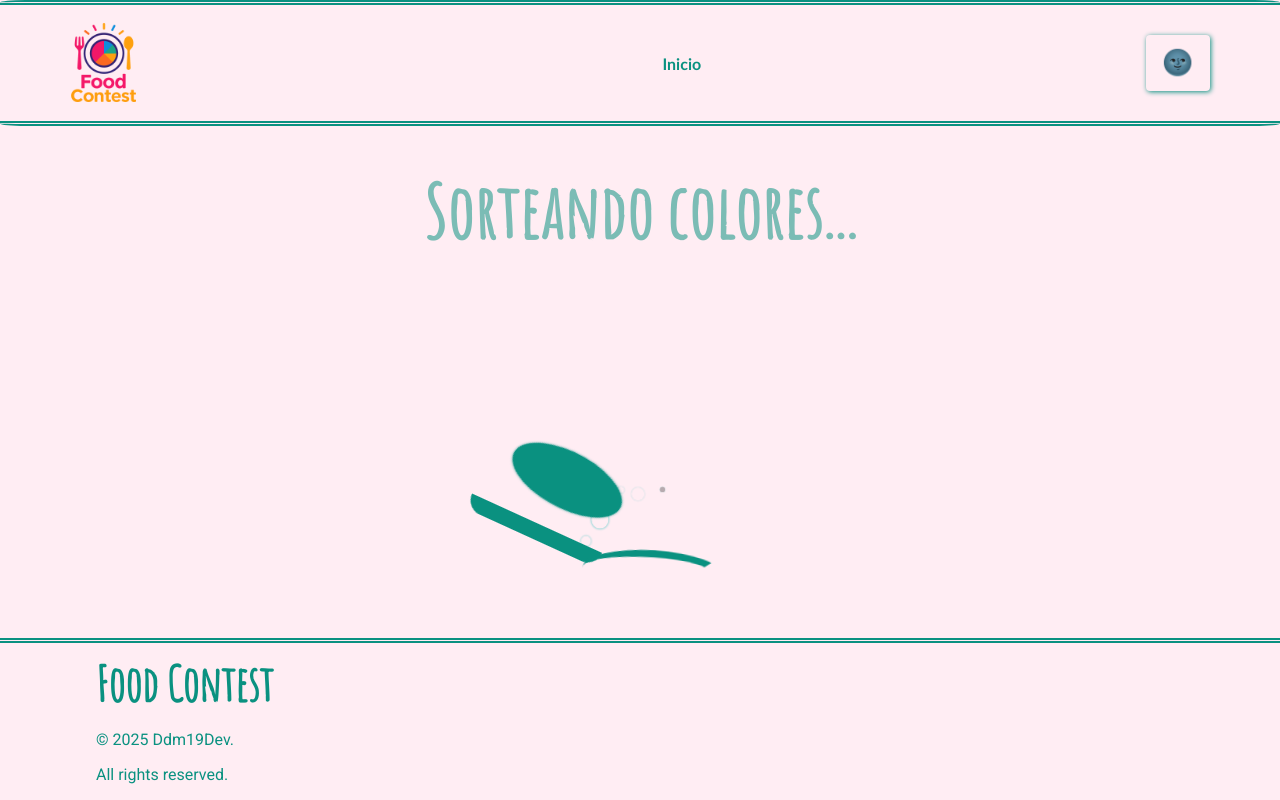
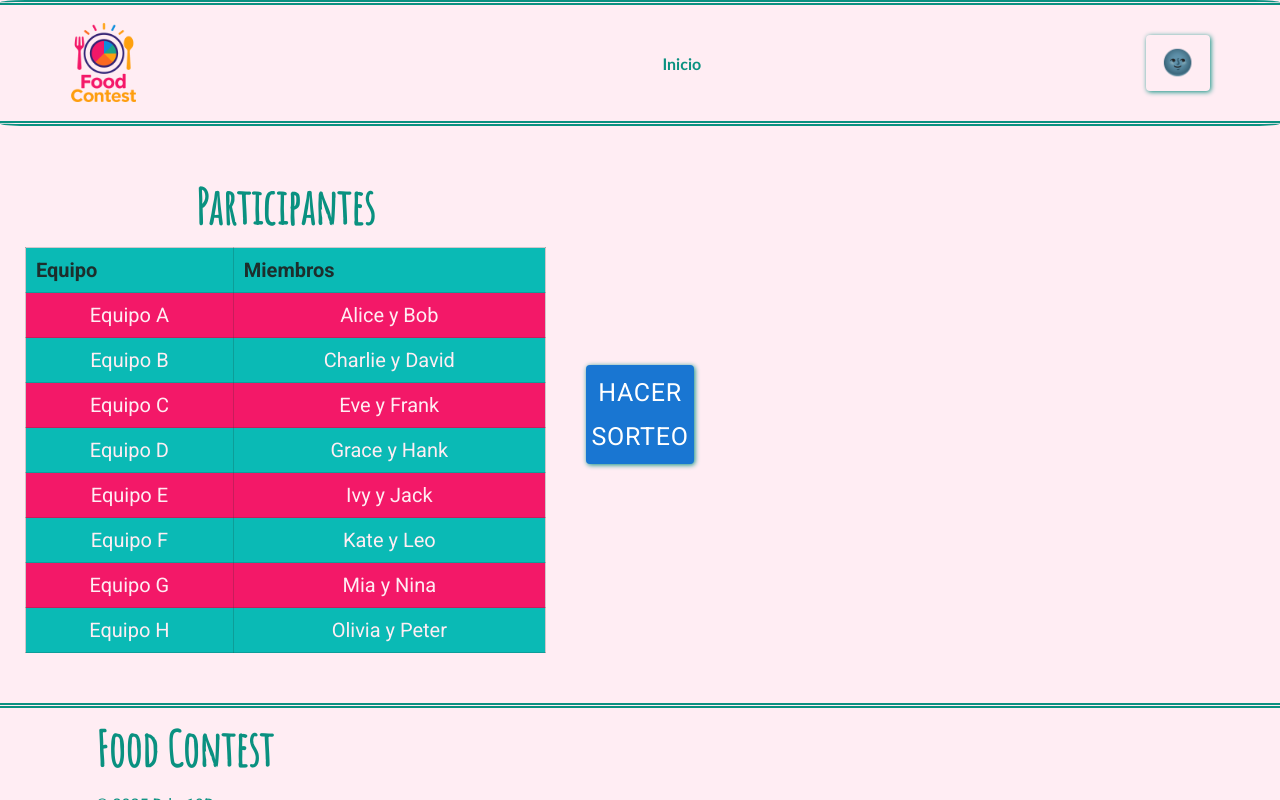
Before and after one commit to ddm19/FoodContest, a React (Vite) app: page /raffle in a window 1280 px wide. Built offline with nearby package versions, Linux system fonts and the light colour scheme.

Commit message:
fix: raffle load & namefolder

```diff
--- a/src/pages/raffle/raffle.tsx
+++ b/src/pages/raffle/raffle.tsx
@@ -54,7 +54,7 @@ const Raffle: React.FC = () => {
 
 
     return (
-        !isLoading ? <Loading text='Sorteando colores...' />
+        isLoading ? <Loading text='Sorteando colores...' />
             : (
                 <div className="raffle">
                     <div className='raffle__tableContainer'>
```
Also changed, not shown: src/pages/home/Home.scss (renamed from src/pages/homee/Home.scss), src/pages/home/Home.tsx (renamed from src/pages/homee/Home.tsx), src/pages/notFound/notFound.tsx (renamed from src/pages/notFounde/notFound.tsx).
